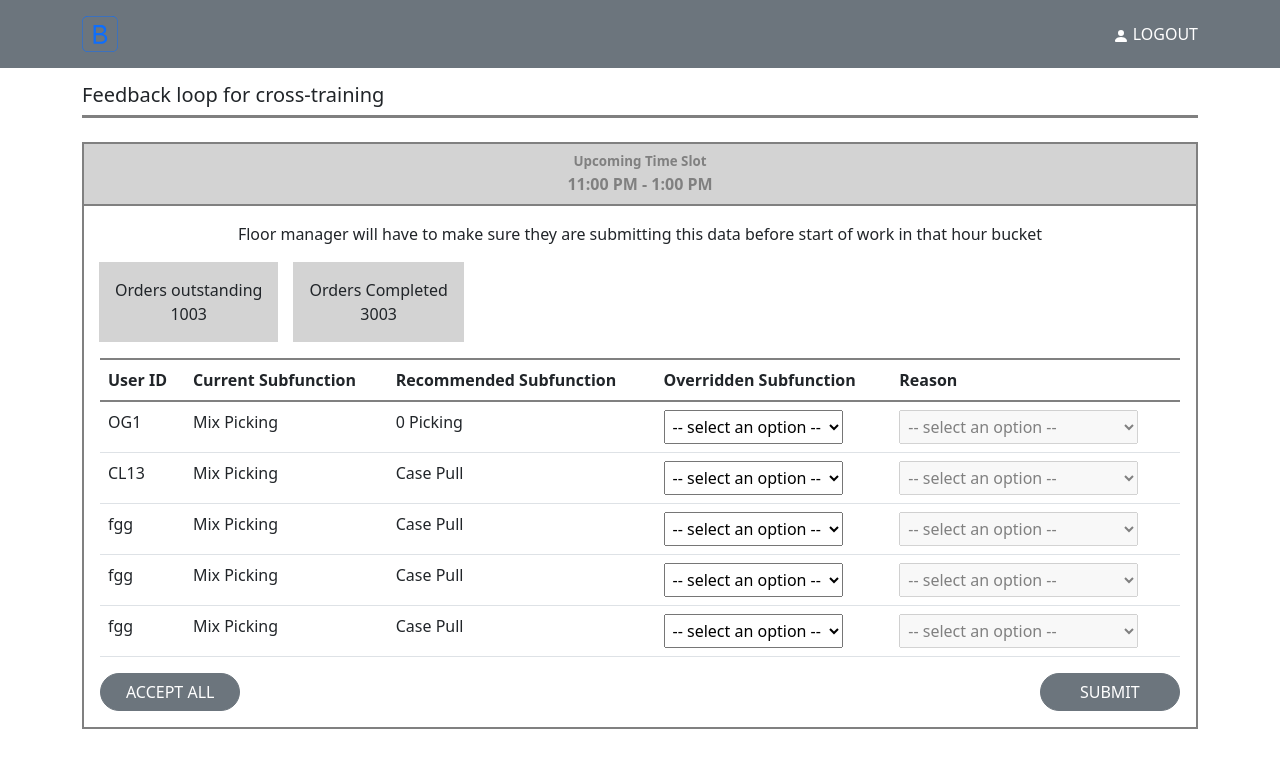
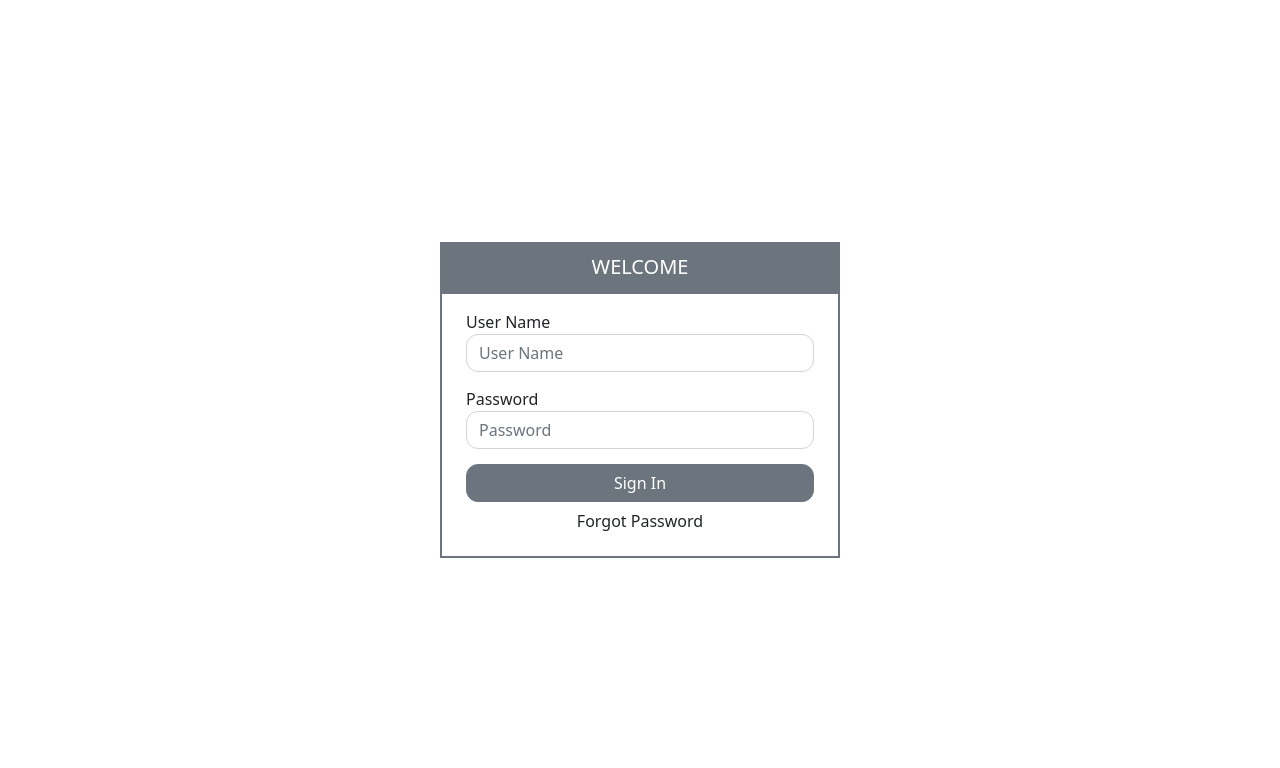
Before and after one commit to sivagoutham/LaborOptimization, a React (Create React App) app: page / in a window 1280 px wide. Shown: the top 768 px of the page. Built offline with nearby package versions, Linux system fonts and the light colour scheme.

Commit message:
updated routes

```diff
--- a/package.json
+++ b/package.json
@@ -11,6 +11,7 @@
     "react": "^17.0.2",
     "react-dom": "^17.0.2",
     "react-icons": "^4.2.0",
+    "react-router-dom": "^5.2.0",
     "react-scripts": "4.0.3",
     "reactstrap": "^8.9.0",
     "web-vitals": "^1.1.2"
--- a/src/containers/feedback/index.js
+++ b/src/containers/feedback/index.js
@@ -12,6 +12,7 @@ function Feedback() {
     "MEASURED_MIN":57.6,
     "DATE":"2021-06-12",
     "currentSub": "Mix Picking",
+    "overridenfn":"","reasons":""
     }  ,
     {"USER_ID": "CL13",
         "FUNCTION":"PUTAWAY",
@@ -22,8 +23,9 @@ function Feedback() {
         "MEASURED_MIN":43.2,
         "DATE":"2021-06-12",
         "currentSub": "Mix Picking",
+        "overridenfn":"","reasons":""
         } ,
-        {"USER_ID": "fgg",
+        {"USER_ID": "JM12",
             "FUNCTION":"PUTAWAY",
             "SUB_FUNCTION":"Case Pull",
             "TYPE":"Actual",
@@ -32,8 +34,9 @@ function Feedback() {
             "MEASURED_MIN":37.2,
             "DATE":"2021-06-12",
             "currentSub": "Mix Picking",
+            "overridenfn":"","reasons":""
             } ,
-            {"USER_ID": "fgg",
+            {"USER_ID": "WH1",
                 "FUNCTION":"PUTAWAY",
                 "SUB_FUNCTION":"Case Pull",
                 "TYPE":"Actual",
@@ -42,8 +45,9 @@ function Feedback() {
                 "MEASURED_MIN":55.2,
                 "DATE":"2021-06-12",
                 "currentSub": "Mix Picking",
+                "overridenfn":"","reasons":""
                 } ,
-                {"USER_ID": "fgg",
+                {"USER_ID": "CV2",
                     "FUNCTION":"PUTAWAY",
                     "SUB_FUNCTION":"Case Pull",
                     "TYPE":"Actual",
@@ -52,13 +56,13 @@ function Feedback() {
                     "MEASURED_MIN":42.0,
                     "DATE":"2021-06-12",
                     "currentSub": "Mix Picking",
+                    "overridenfn":"","reasons":""
                     }
   ];
 
   const [items, setItems] = useState(data);
 
   const [checkAll, setCheckAll] = useState(false);
-
   const Table = (props) => {
     console.log(props);
     return (
@@ -72,10 +76,10 @@ function Feedback() {
             <td>{item.currentSub}</td>
             <td>{item.SUB_FUNCTION}</td>
             <td>
-              <select name="cars" id="cars" className="p-1">
+              <select name="overridenfn" id="overridenfn" className="p-1"  value={item.overridenfn} onChange={(e)=>alert(e.target.value)}>
                 <option disabled selected value>
                   {" "}
-                  -- select an option --{" "}
+                  none{" "}
                 </option>
                 <option value="Incont Picking">Incont Picking</option>
                 <option value="Mix Picking">Mix Picking</option>
@@ -87,10 +91,10 @@ function Feedback() {
               </select>
             </td>
             <td>
-              <select name="Reasons" id="Reasons" className="p-1" disabled>
+              <select name="reasons" id="reasons" className="p-1"  value={item.reasons} onChange={(e)=>alert(e.target.value)}>
                 <option disabled selected value>
                   {" "}
-                  -- select an option --{" "}
+                  none{" "}
                 </option>
                 <option value="Cross Train">Cross Train</option>
                 <option value="Missed Service">Missed Service</option>
--- a/src/containers/header/index.js
+++ b/src/containers/header/index.js
@@ -31,7 +31,7 @@ function LoggedHeader() {
             </a>
           </div>
           <nav className="header-nav">
-            <a href="" style={{ color: "white", textDecoration: "none" }}>
+            <a href="/" style={{ color: "white", textDecoration: "none" }}>
               <BsFillPersonFill /> LOGOUT
             </a>
           </nav>
--- a/src/containers/login/index.js
+++ b/src/containers/login/index.js
@@ -1,7 +1,29 @@
-import React from "react";
+import React, {useState} from "react";
 import { Form, FormGroup, Label, Input } from "reactstrap";
-
+import { useHistory } from 'react-router-dom';
 function Login() {
+  const history = useHistory();
+  const userDetails = [{
+    username:'floormanager1',
+    password:'floormanager1'
+  },{
+    username:'floormanager2',
+    password:'floormanager2'
+  },{
+    username:'admin',
+    password:'admin'
+  }]
+  const [loginUserName,setLoginUserName]= useState('');
+  const [loginPassword,setLoginPassword]= useState('');
+  const SigninFn =()=>{
+    console.log("Login",loginUserName,loginPassword)
+    let loginCheck = userDetails.filter(data=>data.username==loginUserName&&data.password==loginPassword);
+    if(loginCheck.length===0){
+      alert('login Failed,please check the username and password');
+    }else{
+      history.push('/dashboard')
+    }
+  }
   return (
     <>
       <div className="container">
@@ -11,7 +33,7 @@ function Login() {
               <div className="text-center header">
                 <h5 className="m-0 py-2">WELCOME</h5>
               </div>
-              <Form className="py-3 px-4 formBorder">
+              <Form className="py-3 px-4 formBorder" onSubmit={SigninFn}>
                 <FormGroup>
                   <Label for="username">User Name</Label>
                   <Input
@@ -19,6 +41,7 @@ function Login() {
                     className="form-control borderRadius"
                     id="username"
                     placeholder="User Name"
+                    onChange={(e) =>setLoginUserName(e.target.value)}
                   ></Input>
                 </FormGroup>
                 <FormGroup>
@@ -28,11 +51,13 @@ function Login() {
                     className="form-control borderRadius"
                     id="Password"
                     placeholder="Password"
+                    onChange={(e) =>setLoginPassword(e.target.value)}
                   ></Input>
                 </FormGroup>
                 <button
                   type="submit"
                   className="btn btn-secondary btn-block w-100 borderRadius"
+                  // onClick={SigninFn}
                 >
                   Sign In
                 </button>
--- a/src/index.js
+++ b/src/index.js
@@ -4,11 +4,18 @@ import "./index.css";
 import "bootstrap/dist/css/bootstrap.min.css";
 import Login from "./containers/login";
 import Feedback from "./containers/feedback";
-
+import { BrowserRouter as Router, Route, Switch } from 'react-router-dom';
 ReactDOM.render(
   <React.StrictMode>
-    <Feedback />
+    {/* <Feedback /> */}
     {/* <Login /> */}
+    <Router>
+      <Switch>
+        <Route exact path="/" component={Login}/>
+        <Route path="/dashboard" component={Feedback}/>
+      </Switch>
+  </Router>
+
   </React.StrictMode>,
   document.getElementById("root")
 );
```
